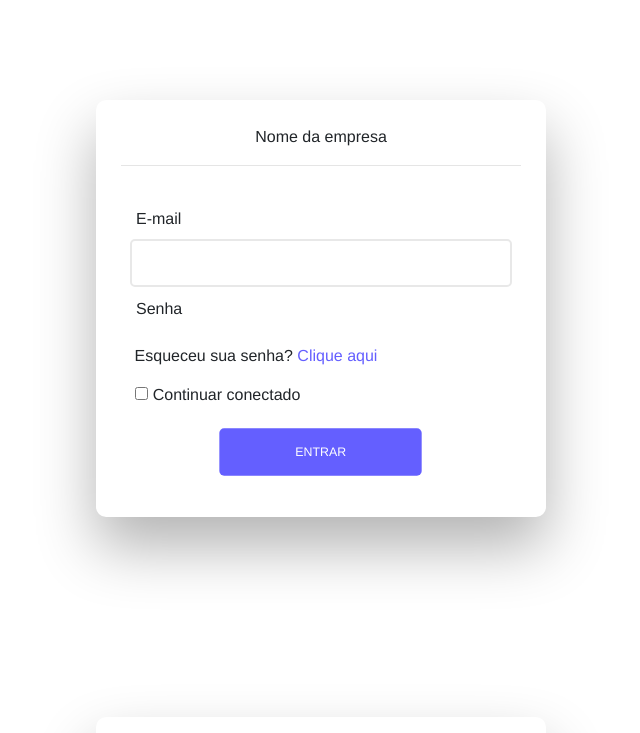
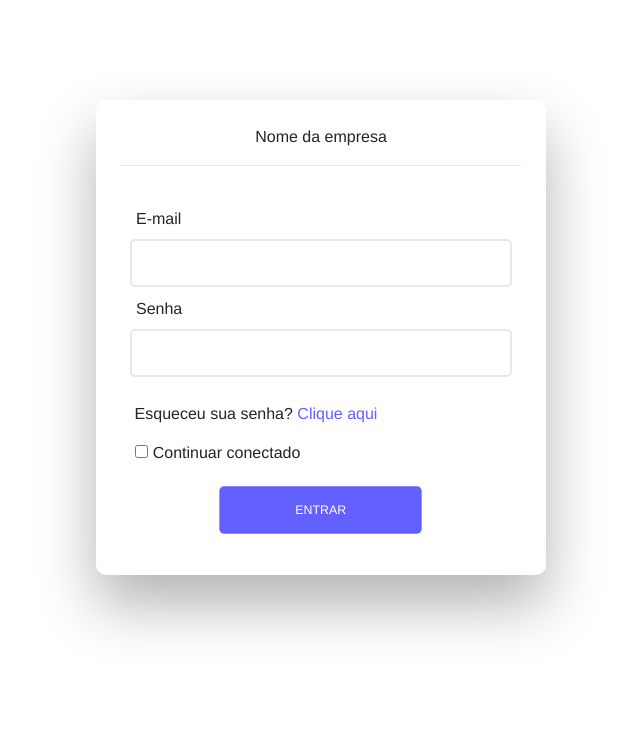
Before and after one commit to Hakcaton/Projeto-Hackathon, an Angular app in the folder Front/Hackathon/: page /autenticacao in a window 1280 px wide. Shown: the top 733 px of the page, without its empty margins (319-959 px from the left). Built offline with nearby package versions, Linux system fonts and the light colour scheme.

Commit message:
Comit Alteracao input

```diff
--- a/Front/Hackathon/src/app/modules/authentication-module/login-module/login-module.component.html
+++ b/Front/Hackathon/src/app/modules/authentication-module/login-module/login-module.component.html
@@ -9,6 +9,7 @@
       <label for="login">E-mail</label>
       <input type="text" id="login" name="login" />
       <label for="password">Senha</label>
+      <input type="password" id="password" name="password" />
 
       <div id="forgot">
         Esqueceu sua senha? <a class="underlineHover" href="#">Clique aqui</a>
--- a/Front/Hackathon/src/app/modules/authentication-module/login-module/login-module.component.scss
+++ b/Front/Hackathon/src/app/modules/authentication-module/login-module/login-module.component.scss
@@ -103,7 +103,7 @@ button {
   -ms-transform: scale(0.95);
   transform: scale(0.95);
 }
-
+input[type="password"],
 input[type="text"] {
   border: none;
   color: #0d0d0d;
@@ -124,7 +124,3 @@ input[type="text"] {
   -webkit-border-radius: 5px 5px 5px 5px;
   border-radius: 5px 5px 5px 5px;
 }
-
-input[type="text"]:focus {
-  background-color: #fff;
-}
```
Lines whose indentation alone changed are shown as unchanged.
